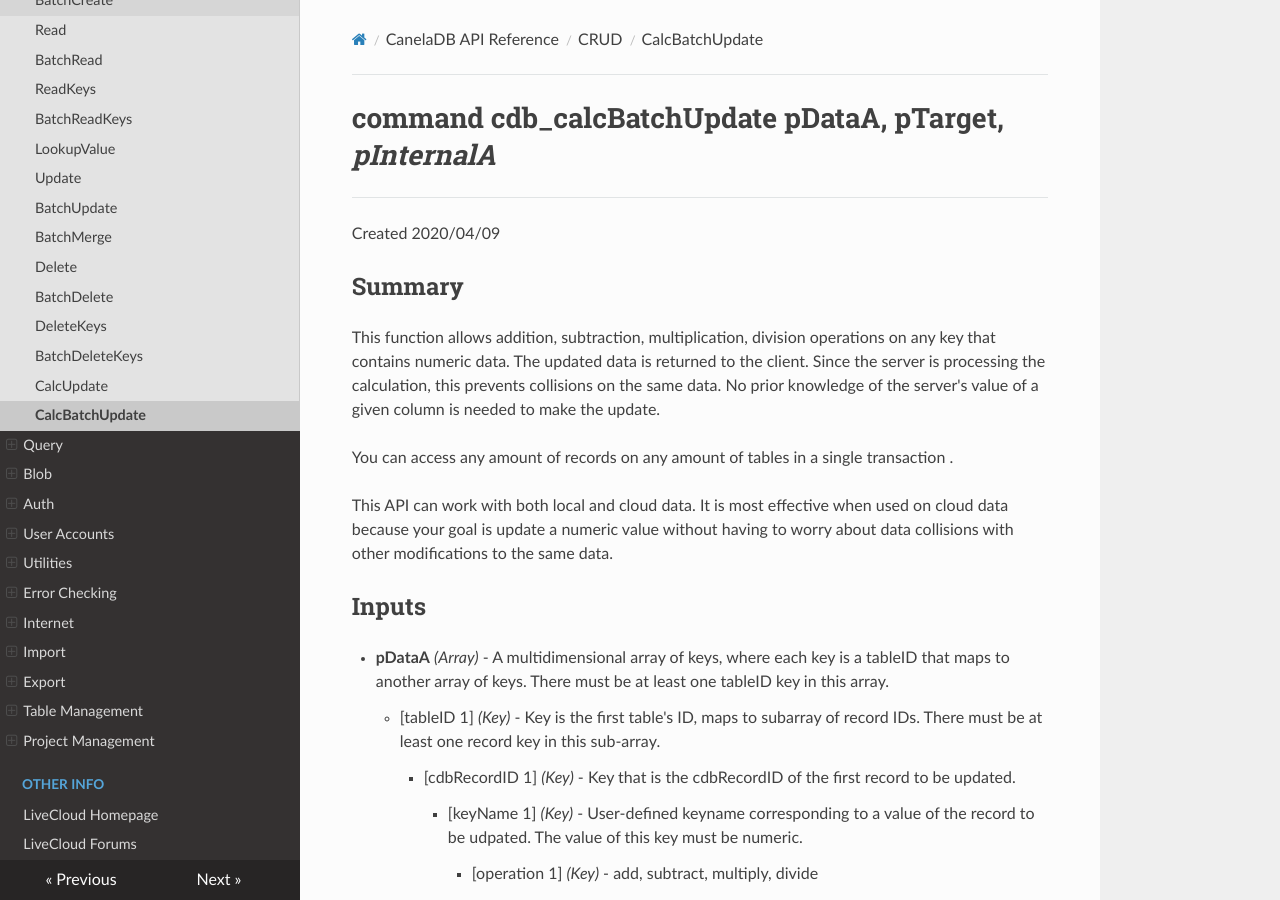
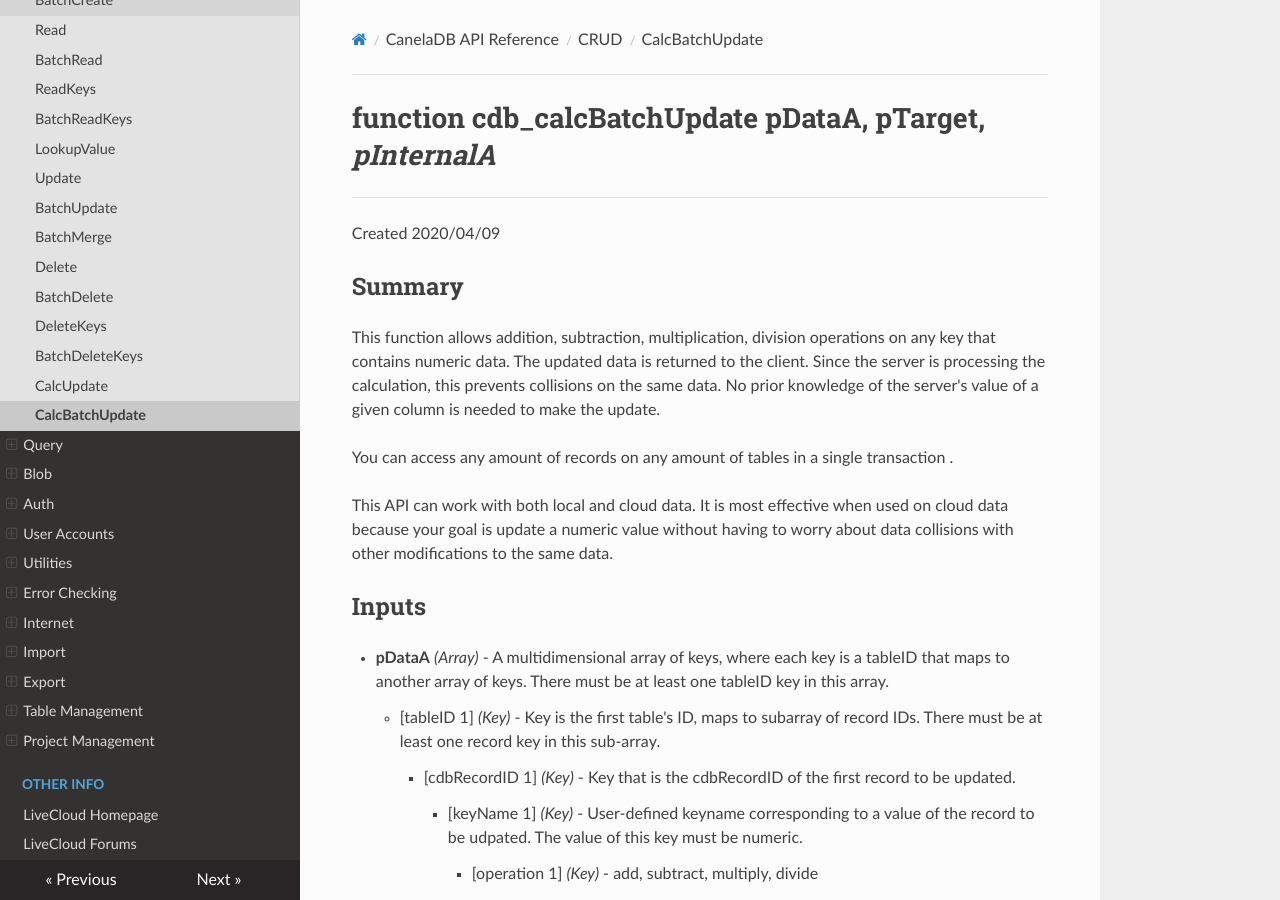
Before and after one commit to CanelaSoftware/cassiaDB_docs, an MkDocs documentation site: the page built from docs/CalcBatchUpdate.md, in a window 1280 px wide and 900 px high. Built offline with MkDocs 1.6.1, drawn with Linux system fonts in a browser that asks for light colours; nearby versions of some CDN libraries.

Commit message:
Update CalcBatchUpdate.md

```diff
--- a/docs/CalcBatchUpdate.md
+++ b/docs/CalcBatchUpdate.md
@@ -1,4 +1,4 @@
-# command cdb_calcBatchUpdate pDataA, pTarget, *pInternalA*
+# function cdb_calcBatchUpdate pDataA, pTarget, *pInternalA*
 ---
 Created 2020/04/09
 
```
